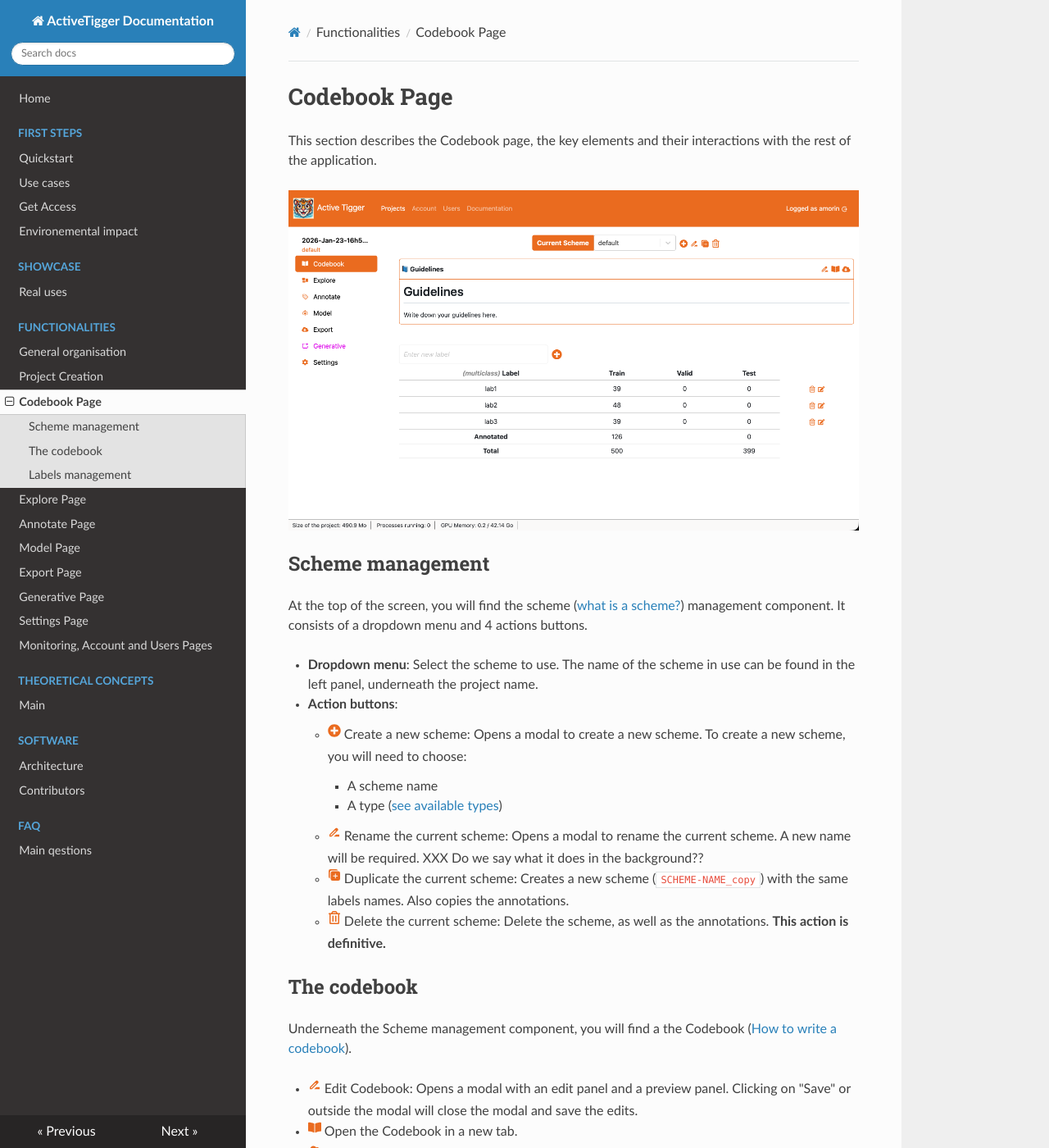
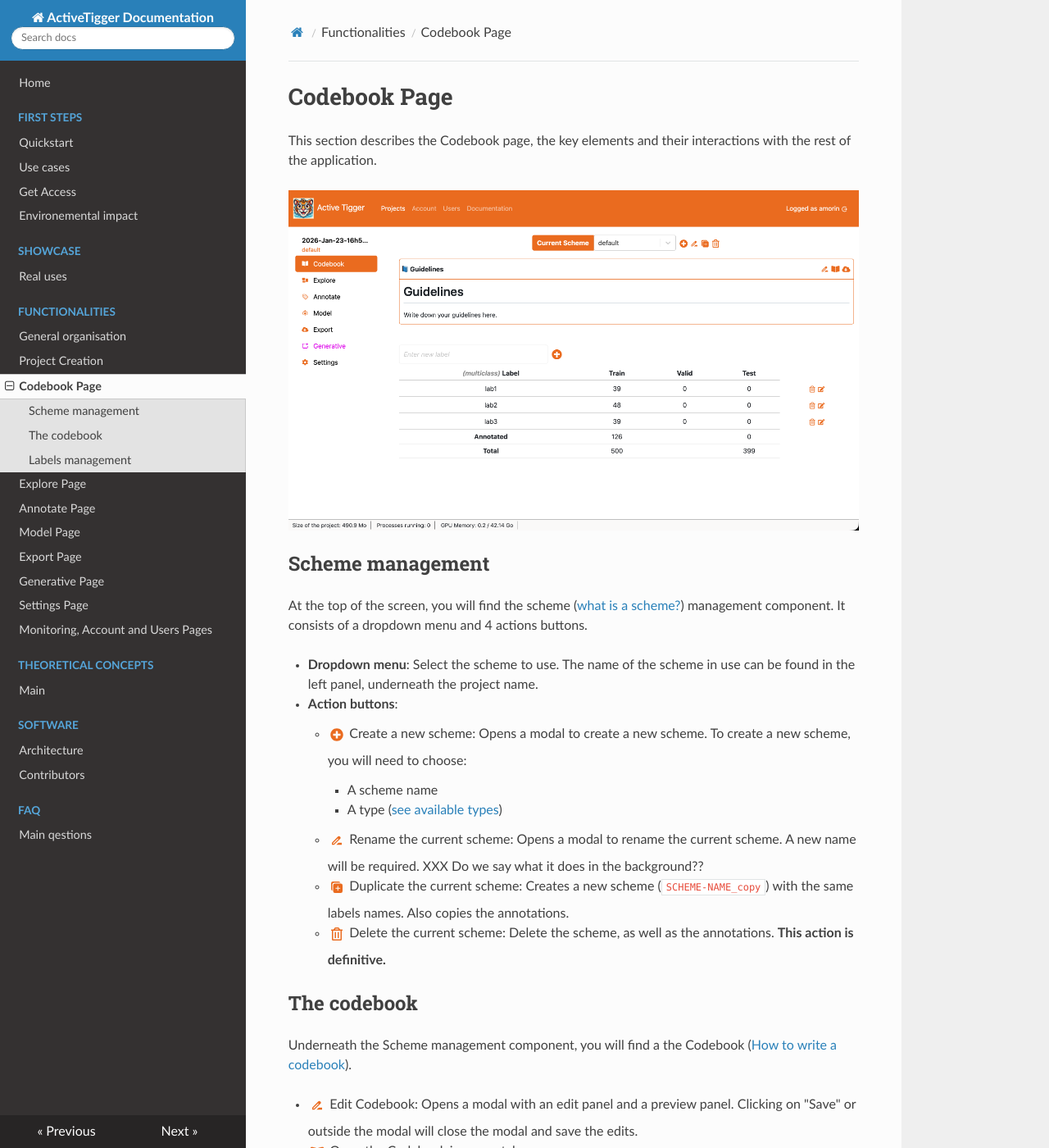
Before and after one commit to activetigger/documentation, an MkDocs documentation site: the page built from docs/functionalities/codebook.md, in a window 1280 px wide and 1400 px high. Shown: the whole window at 82% size. Built offline with MkDocs 1.6.1, drawn with Linux system fonts in a browser that asks for light colours; nearby versions of some CDN libraries.

Commit message:
set up style for inline icons

```diff
--- a/docs/functionalities/codebook.md
+++ b/docs/functionalities/codebook.md
@@ -10,27 +10,27 @@
 
 - **Dropdown menu**: Select the scheme to use. The name of the scheme in use can be found in the left panel, underneath the project name.
 - **Action buttons**:
-    - ![](../img/icons/plus.svg) Create a new scheme: Opens a modal to create a new scheme. To create a new scheme, you will need to choose:
+    - <a class="icon">![](../img/icons/plus.svg)</a> Create a new scheme: Opens a modal to create a new scheme. To create a new scheme, you will need to choose:
         - A scheme name
         - A type ([see available types](../theoretical-concepts/index.md#available-scheme-types))
-    - ![](../img/icons/rename.svg) Rename the current scheme: Opens a modal to rename the current scheme. A new name will be required. XXX Do we say what it does in the background??
-    - ![](../img/icons/duplicate.svg) Duplicate the current scheme: Creates a new scheme (`SCHEME-NAME_copy`) with the same labels names. Also copies the annotations.
-    - ![](../img/icons/delete.svg) Delete the current scheme: Delete the scheme, as well as the annotations. **This action is definitive.**
+    - <a class="icon">![](../img/icons/rename.svg)</a> Rename the current scheme: Opens a modal to rename the current scheme. A new name will be required. XXX Do we say what it does in the background??
+    - <a class="icon">![](../img/icons/duplicate.svg)</a> Duplicate the current scheme: Creates a new scheme (`SCHEME-NAME_copy`) with the same labels names. Also copies the annotations.
+    - <a class="icon">![](../img/icons/delete.svg)</a> Delete the current scheme: Delete the scheme, as well as the annotations. **This action is definitive.**
 
 
 ## The codebook
 
 Underneath the Scheme management component, you will find a the Codebook ([How to write a codebook](XXX)).
 
-- ![](../img/icons/rename.svg) Edit Codebook: Opens a modal with an edit panel and a preview panel. Clicking on "Save" or outside the modal will close the modal and save the edits.
-- ![](../img/icons/book.svg) Open the Codebook in a new tab.
-- ![](../img/icons/download.svg) Download the Codebook as a markdown file.
+- <a class="icon">![](../img/icons/rename.svg)</a> Edit Codebook: Opens a modal with an edit panel and a preview panel. Clicking on "Save" or outside the modal will close the modal and save the edits.
+- <a class="icon">![](../img/icons/book.svg)</a> Open the Codebook in a new tab.
+- <a class="icon">![](../img/icons/download.svg)</a> Download the Codebook as a markdown file.
 
 ## Labels management
 
 At the bottom of the page, you will find the label management component. It consists of a text input and a table.
 
-- The text input, with the ![](../img/icons/plus.svg), allows you to create a new label.
+- The text input, with the <a class="icon">![](../img/icons/plus.svg)</a>, allows you to create a new label.
 - The table:
     - In the table, you will find all existing labels, as well as the number of elements, per label and set (train, valid and test). The rows can be re-ordered, the order of the rows will manage the order of the labels in the [Annotate Page](./annotate.md)
-    - At the end of each row, you will find a ![](../img/icons/delete.svg) icon and a ![](../img/icons/rename.svg) icon to delete and rename the labels. If renaming a label to another, the annotations will be merged.
+    - At the end of each row, you will find a <a class="icon">![](../img/icons/delete.svg)</a> icon and a <a class="icon">![](../img/icons/rename.svg)</a> icon to delete and rename the labels. If renaming a label to another, the annotations will be merged.
--- a/docs/style.css
+++ b/docs/style.css
@@ -0,0 +1,5 @@
+a.icon{
+    padding: 0rem 0.2rem;
+    margin: 0rem;
+    /* vertical-align: top; */
+}
```
Also changed, not shown: docs/functionalities/explore.md (+5 -5 lines), docs/functionalities/organisation.md (+1 -1 lines).
